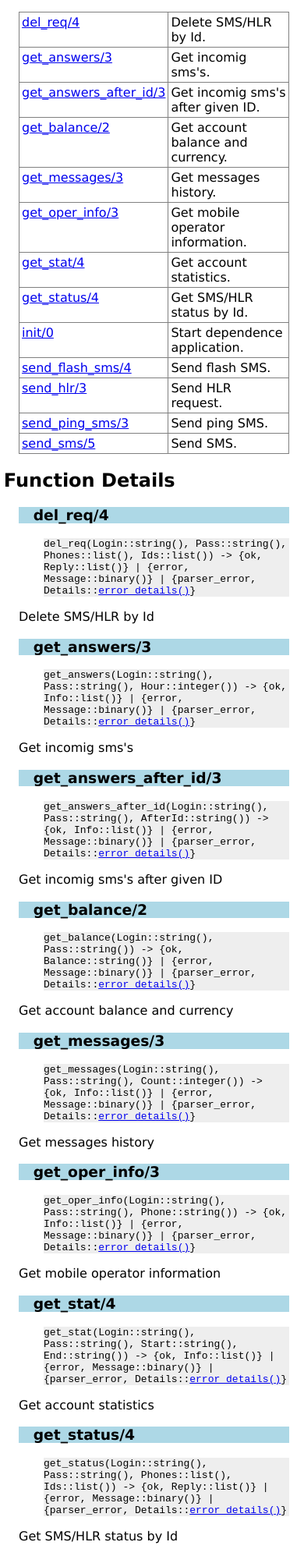
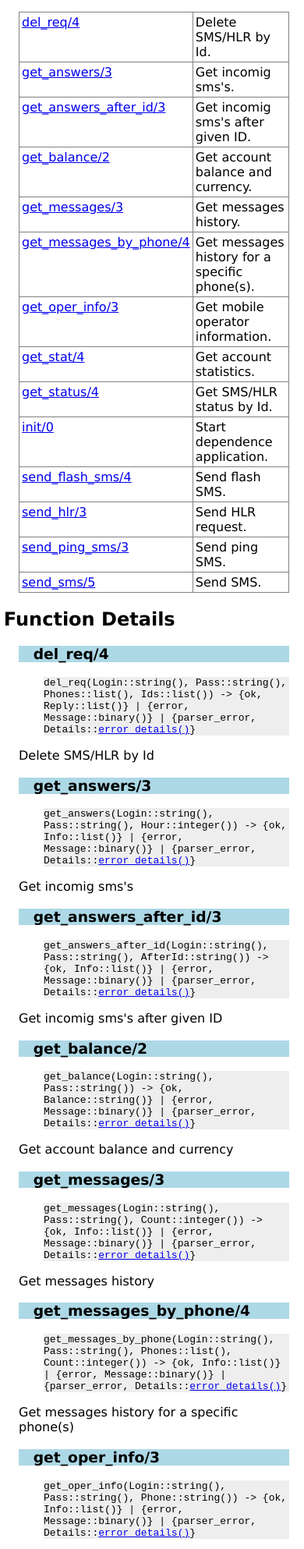
Before and after one commit to apofiget/smsc_api, a plain HTML site: page doc/smsc_lib.html in a window 390 px wide. Shown: the part 966-2952 px from the top of the page at 78% size. Drawn offline with Linux system fonts and the light colour scheme.

Commit message:
add get_messages_by_phone/4, rebuild docs, bump version up

```diff
--- a/doc/smsc_lib.html
+++ b/doc/smsc_lib.html
@@ -37,6 +37,7 @@
 <tr><td valign="top"><a href="#get_answers_after_id-3">get_answers_after_id/3</a></td><td>Get incomig sms's after given ID.</td></tr>
 <tr><td valign="top"><a href="#get_balance-2">get_balance/2</a></td><td>Get account balance and currency.</td></tr>
 <tr><td valign="top"><a href="#get_messages-3">get_messages/3</a></td><td>Get messages history.</td></tr>
+<tr><td valign="top"><a href="#get_messages_by_phone-4">get_messages_by_phone/4</a></td><td>Get messages history for a specific phone(s).</td></tr>
 <tr><td valign="top"><a href="#get_oper_info-3">get_oper_info/3</a></td><td>Get mobile operator information.</td></tr>
 <tr><td valign="top"><a href="#get_stat-4">get_stat/4</a></td><td>Get account statistics.</td></tr>
 <tr><td valign="top"><a href="#get_status-4">get_status/4</a></td><td>Get SMS/HLR status by Id.</td></tr>
@@ -73,6 +74,11 @@
 <div class="spec">
 <p><tt>get_messages(Login::string(), Pass::string(), Count::integer()) -&gt; {ok, Info::list()} | {error, Message::binary()} | {parser_error, Details::<a href="#type-error_details">error_details()</a>}</tt><br></p>
 </div><p>Get messages history</p>
+
+<h3 class="function"><a name="get_messages_by_phone-4">get_messages_by_phone/4</a></h3>
+<div class="spec">
+<p><tt>get_messages_by_phone(Login::string(), Pass::string(), Phones::list(), Count::integer()) -&gt; {ok, Info::list()} | {error, Message::binary()} | {parser_error, Details::<a href="#type-error_details">error_details()</a>}</tt><br></p>
+</div><p>Get messages history for a specific phone(s)</p>
 
 <h3 class="function"><a name="get_oper_info-3">get_oper_info/3</a></h3>
 <div class="spec">
@@ -118,6 +124,6 @@
 <hr>
 
 <div class="navbar"><a name="#navbar_bottom"></a><table width="100%" border="0" cellspacing="0" cellpadding="2" summary="navigation bar"><tr><td><a href="overview-summary.html" target="overviewFrame">Overview</a></td><td><a href="http://www.erlang.org/"><img src="erlang.png" align="right" border="0" alt="erlang logo"></a></td></tr></table></div>
-<p><i>Generated by EDoc, Nov 20 2015, 12:56:05.</i></p>
+<p><i>Generated by EDoc, Nov 20 2015, 13:09:15.</i></p>
 </body>
 </html>
```
Also changed, not shown: doc/overview-summary.html (+1 -1 lines), 2 other files.
